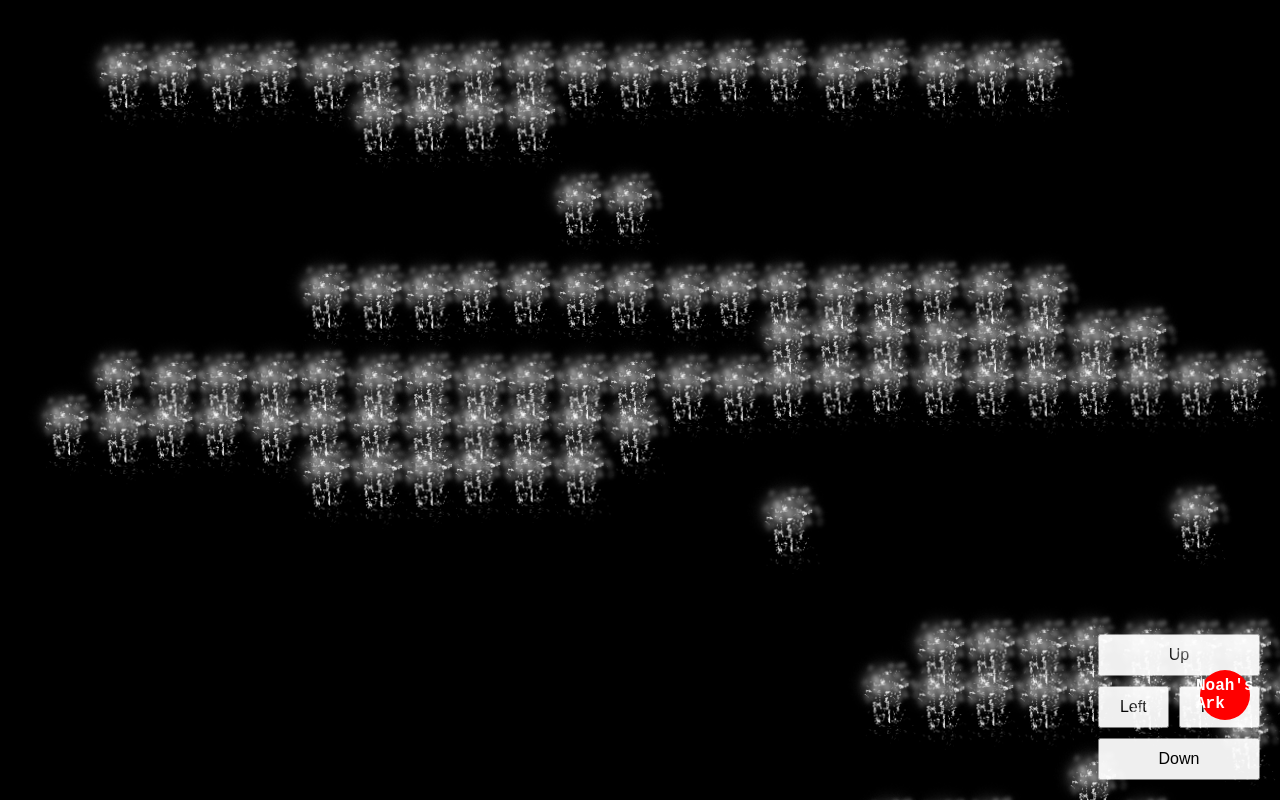
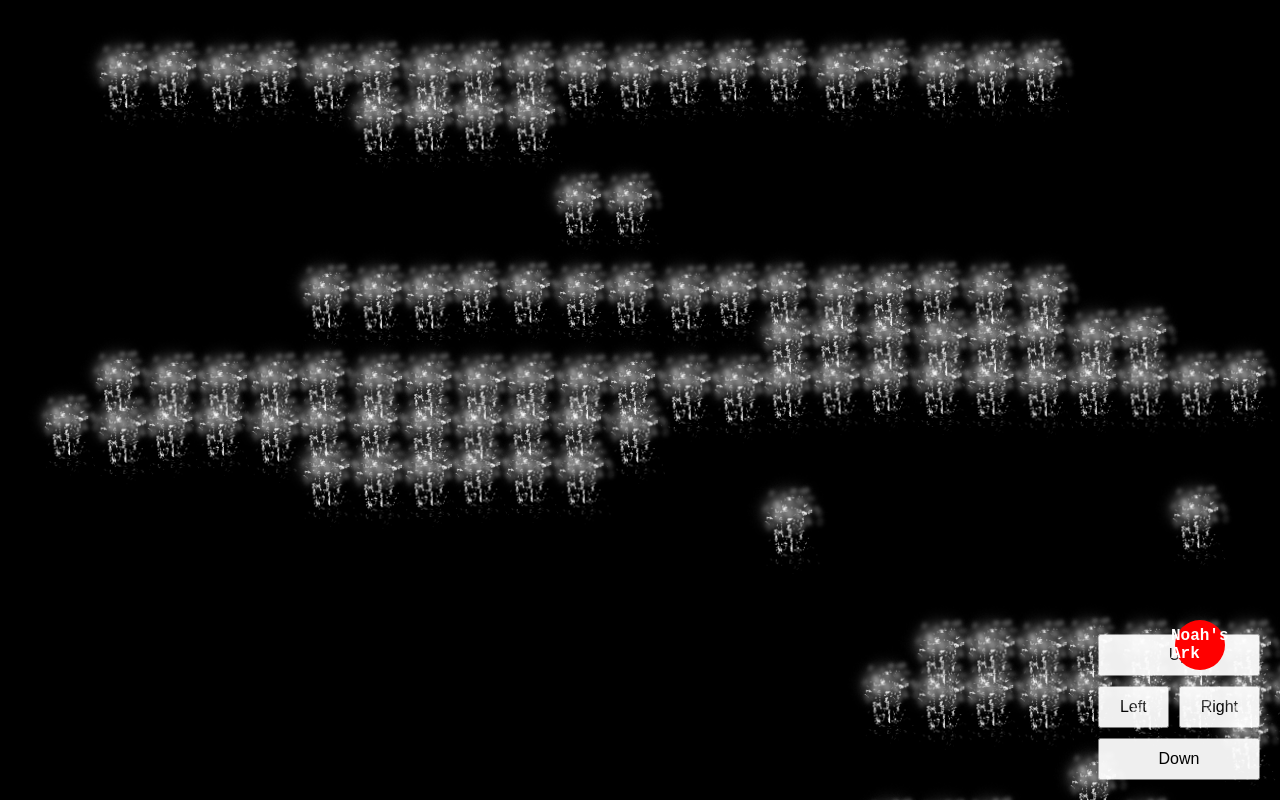
Before and after one commit to sigizmunde/vampire-game, a website built with webpack: page public/index.html in a window 1280 px wide. Both pictures are taken after a click on the button "Up". Built offline with nearby package versions, Linux system fonts and the light colour scheme.

Commit message:
upd: styles

```diff
--- a/src/render.js
+++ b/src/render.js
@@ -97,7 +97,7 @@ export class Render {
         explosionNode.style.top = `${position[1]}px`;
         explosionNode.style.width = "290px";
         explosionNode.style.height = "290px";
-        explosionNode.style.transform = `scale(${size / 290}) translate(-50%, -50%)`;
+        explosionNode.style.transform = `scale(${size / 290}) translate(-50%, -75%)`;
         explosionNode.style.pointerEvents = "none";
         explosionNode.style.zIndex = "99";
         document.getElementById(this.nodeId).appendChild(explosionNode);
--- a/src/styles.css
+++ b/src/styles.css
@@ -51,6 +51,7 @@ body {
     justify-content: center;
     color: white;
     font-weight: bold;
+    transform: translate(-50%, -100%);
 }
 
 .explode-animation {
@@ -59,7 +60,6 @@ body {
     background-image: url("./../public/graphics/explosion1.png");
     background-repeat: no-repeat;
 
-    /* Apply the animation */
     animation: play-frames 1s steps(11) 1 forwards;
 }
 
@@ -68,7 +68,6 @@ body {
         background-position: 0px 0px;
     }
     to {
-        /* Shift the background left by the entire width of the image */
         background-position: -3190px 0px;
     }
 }
```
